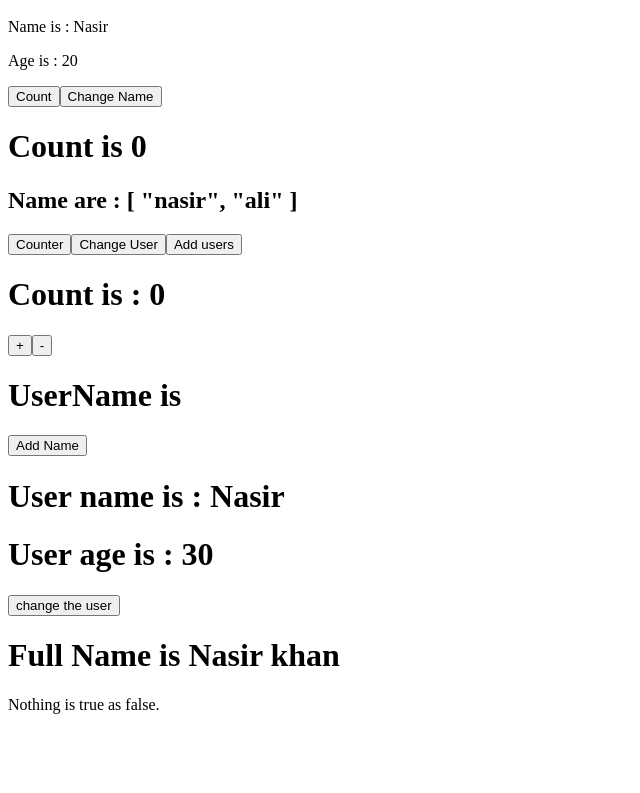
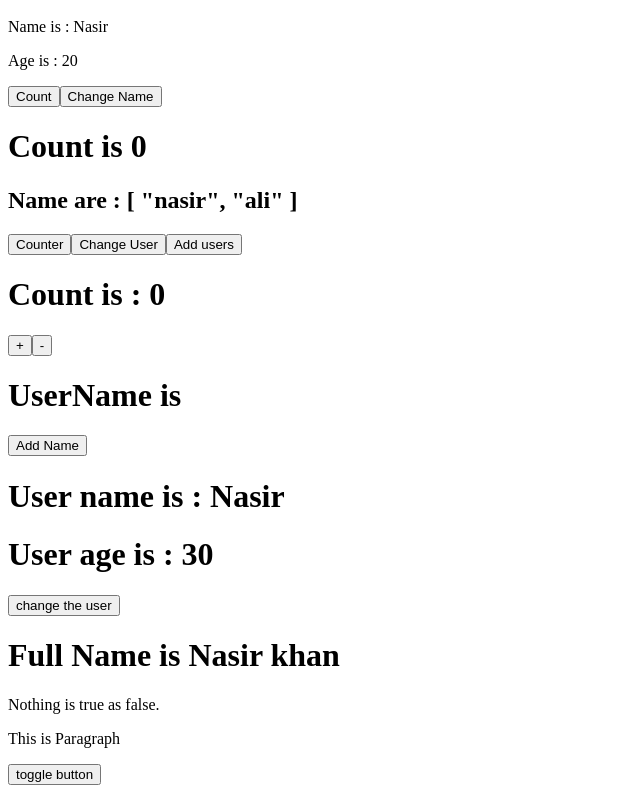
Before and after one commit to Nasir-afridi/Vue-Js, a Vue app in the folder Vue learning/: page / in a window 1280 px wide. Shown: the part 553-1346 px from the top of the page, without its empty margins (0-640 px from the left). Before the commit the page ends 1283 px from the top, so only its background shows below. Built offline with nearby package versions, Linux system fonts and the light colour scheme.

Commit message:
Added the button to to hide or display the paragraph using ref

```diff
--- a/Vue learning/src/components/07-vShow.vue
+++ b/Vue learning/src/components/07-vShow.vue
@@ -1,11 +1,13 @@
 <!-- vShow dom mein hamesha addd rhta hai beshak true ho ya false agrr true hai to show hoga agrr false hai to hide hoga -->
 
 <script setup>
-    let showMessage = false;
+    import { ref } from 'vue';
+    let showMessage = ref(true);
 </script>
 
 <template>
     <p v-show="showMessage">This is Paragraph</p>
+    <button @click="showMessage = !showMessage">toggle button</button>
 </template>
 
 <style scoped></style>
```
